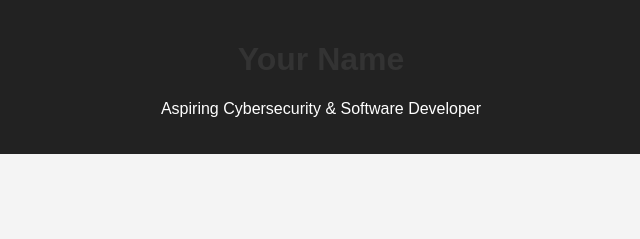
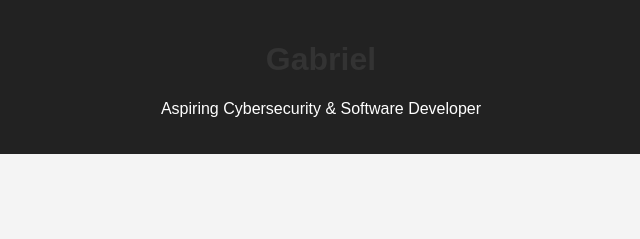
Before and after one commit to agve333/website---portfolio, a plain HTML site: page index.html in a window 1280 px wide. Shown: the top 239 px of the page, 319-959 px from the left. Drawn offline with Linux system fonts and the light colour scheme.

Commit message:
Update index.html

```diff
--- a/index.html
+++ b/index.html
@@ -15,7 +15,7 @@
 </head>
 <body>
     <header>
-        <h1>Your Name</h1>
+        <h1> Gabriel </h1>
         <p>Aspiring Cybersecurity & Software Developer</p>
     </header>
 
```
